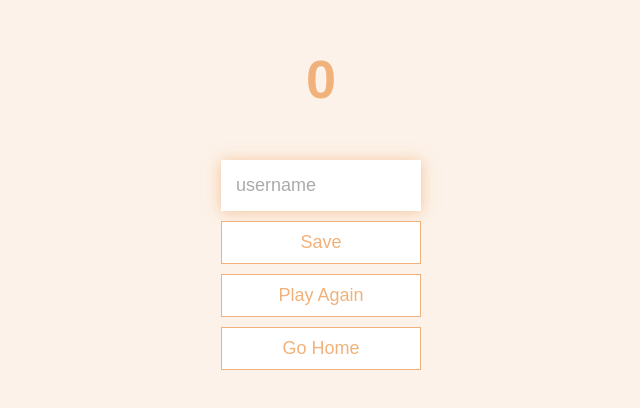
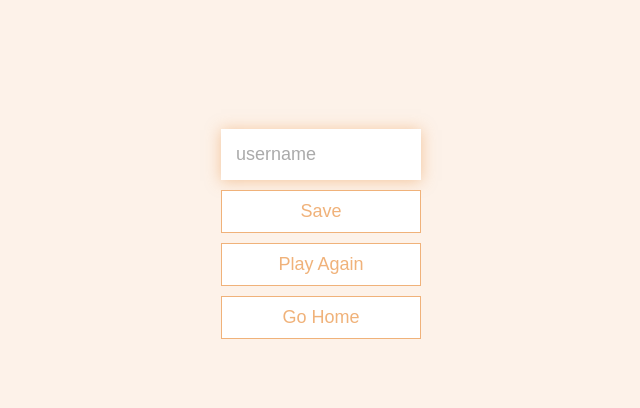
Before and after one commit to dorabelme/Quiz-App, a website: page end.html in a window 1280 px wide. Shown: the part 186-594 px from the top of the page, without its empty margins (319-959 px from the left). Drawn offline with Linux system fonts and the light colour scheme.

Commit message:
highest Score pulled from localStorage

```diff
--- a/end.html
+++ b/end.html
@@ -10,7 +10,7 @@
   <body>
     <div class="container">
       <div id="end" class="flex-center flex-column">
-        <h1 id="finalScore">0</h1>
+        <h1 id="finalScore"></h1>
         <form>
           <input
             type="text"
--- a/end.js
+++ b/end.js
@@ -1,3 +1,16 @@
+const username = document.getElementById('username');
+const saveScoreBtn = document.getElementById('saveScoreBtn');
+const finalScore = document.getElementById('finalScore');
+
+const mostRecentScore = localStorage.getItem('mostRecentScore');
+finalScore.innerText = mostRecentScore;
+
+username.addEventListener('keyup', () => {
+    // console.log(username.value);
+    saveScoreBtn.disabled = !username.value;
+});
+
+
 const saveHighScore = (e) => {
     console.log('clicked the save button!');
     e.preventDefault();
--- a/game.js
+++ b/game.js
@@ -52,6 +52,7 @@ const startGame = () => {
 
 const getNewQuestion = () => {
     if (availableQuesions.length === 0 || questionCounter >= MAX_QUESTIONS) {
+        localStorage.setItem('mostRecentScore', score);
         //go to the end page
         return window.location.assign('/end.html');
     }
```
